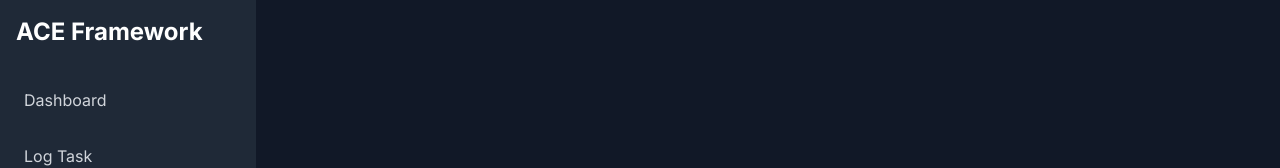
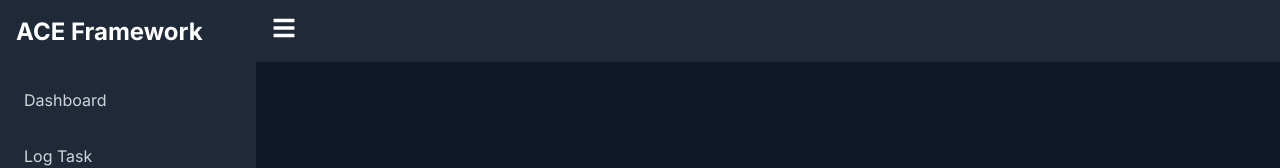
Before and after one commit to DanPace725/ace, a Next.js app: page /admin/actions in a window 1280 px wide. Shown: the top 168 px of the page. Built offline with nearby package versions, Linux system fonts and the light colour scheme; no server answers.

Commit message:
add actions and ui updates

```diff
--- a/app/actions/page.tsx
+++ b/app/actions/page.tsx
@@ -5,7 +5,7 @@ import { useRouter } from 'next/navigation';
 import { createClient } from '@/utils/supabase/client';
 import { fetchActions } from '@/utils/api/actions';
 import { createActionLog } from '@/utils/api/actionLogs';
-import { fetchManagedProfiles } from '@/utils/api/profiles';
+import { fetchManagedProfiles, updateProfileXP } from '@/utils/api/profiles';
 import { Action, ManagedProfile } from '@/types/app';
 import { toast } from 'react-toastify';
 
@@ -59,12 +59,20 @@ const LogTaskPage = () => {
     setIsLoading(true);
 
     try {
+      const selectedActionData = actions.find(action => action.id === selectedAction);
+      if (!selectedActionData) {
+        throw new Error('Selected action not found');
+      }
+
       await createActionLog({
         profile_id: selectedProfile.id,
         action_id: selectedAction,
         timestamp: date,
+        base_xp: selectedActionData.base_xp,
         bonus_xp: parseInt(bonusXP) || 0,
       });
+       // Update the profile's XP
+       await updateProfileXP(selectedProfile.id);
       toast.success('Task logged successfully');
       router.push('/dashboard');
     } catch (error) {
--- a/app/components/ClientLayout.tsx
+++ b/app/components/ClientLayout.tsx
@@ -4,20 +4,57 @@
 
 import { usePathname } from 'next/navigation'
 import Sidebar from './Sidebar'
+import { useSidebarContext } from '@/app/contexts/SidebarContext'
+import { FaBars } from 'react-icons/fa' // Assuming you're using react-icons for the toggle icon
 
+// ClientLayout component: Manages the layout structure including a collapsible sidebar
 export default function ClientLayout({ children }: { children: React.ReactNode }) {
+  // Get the current pathname to determine if we're on a page that should show the sidebar
   const pathname = usePathname()
   const isLoginPage = pathname === '/login'
   const isResetPasswordPage = pathname.startsWith('/reset-password')
 
+  // Use the sidebar context to manage the open/closed state of the sidebar
+  const { isSidebarOpen, setIsSidebarOpen } = useSidebarContext()
+
+  // Toggle function to open/close the sidebar
+  const toggleSidebar = () => setIsSidebarOpen(!isSidebarOpen)
+
+  // If we're on the login or reset password page, don't show the sidebar
   if (isLoginPage || isResetPasswordPage) {
     return <>{children}</>
   }
 
+  // Main layout structure with collapsible sidebar
   return (
-    <div className="flex">
-      <Sidebar />
-      <main className="flex-1">{children}</main>
+    <div className="flex h-screen overflow-hidden">
+      {/* Sidebar component with dynamic width based on open/closed state */}
+      <div
+        className={`transition-all duration-300 ease-in-out ${
+          isSidebarOpen ? 'w-64' : 'w-16'
+        }`}
+      >
+        <Sidebar isOpen={isSidebarOpen} />
+      </div>
+
+      {/* Main content area */}
+      <div className="flex flex-col flex-1 overflow-hidden">
+        {/* Header with sidebar toggle button */}
+        <header className="bg-gray-800 p-4">
+          <button
+            onClick={toggleSidebar}
+            className="text-white focus:outline-none"
+            aria-label={isSidebarOpen ? "Close sidebar" : "Open sidebar"}
+          >
+            <FaBars size={24} />
+          </button>
+        </header>
+
+        {/* Main content */}
+        <main className="flex-1 overflow-auto p-4">
+          {children}
+        </main>
+      </div>
     </div>
   )
 }
--- /dev/null
+++ b/app/components/ClientWrapper.tsx
@@ -0,0 +1,31 @@
+'use client'
+
+import { useState } from 'react'
+import { UserProvider } from '@/app/contexts/UserContext'
+import { SidebarContext } from '@/app/contexts/SidebarContext'
+import ClientLayout from './ClientLayout'
+import { ToastContainer } from 'react-toastify'
+import 'react-toastify/dist/ReactToastify.css'
+
+export default function ClientWrapper({ children }: { children: React.ReactNode }) {
+  const [isSidebarOpen, setIsSidebarOpen] = useState(true)
+
+  return (
+    <UserProvider>
+      <SidebarContext.Provider value={{ isSidebarOpen, setIsSidebarOpen }}>
+        <ClientLayout>{children}</ClientLayout>
+        <ToastContainer
+          position="top-right"
+          autoClose={3000}
+          hideProgressBar={false}
+          newestOnTop={false}
+          closeOnClick
+          rtl={false}
+          pauseOnFocusLoss
+          draggable
+          pauseOnHover
+        />
+      </SidebarContext.Provider>
+    </UserProvider>
+  )
+}
--- a/app/components/Sidebar.tsx
+++ b/app/components/Sidebar.tsx
@@ -3,7 +3,7 @@ import Link from 'next/link';
 import { usePathname, useRouter } from 'next/navigation';
 import { createClient } from '@/utils/supabase/client';
 
-const Sidebar = () => {
+const Sidebar = ({ isOpen }: { isOpen: boolean }) => {
   const pathname = usePathname();
   const router = useRouter();
   const supabase = createClient();
@@ -25,26 +25,32 @@ const Sidebar = () => {
   }
 
   return (
-    <nav className="bg-gray-800 w-64 min-h-screen p-4 flex flex-col">
-      <div className="text-white text-2xl font-bold mb-8">ACE Framework</div>
+    // Adjust the width based on the 'isOpen' state
+    <nav className={`bg-gray-800 ${isOpen ? 'w-64' : 'w-16'} min-h-screen p-4 flex flex-col transition-all duration-300`}>
+      {/* Show full title when open, only "ACE" when closed */}
+      <div className={`text-white text-2xl font-bold mb-8 ${isOpen ? '' : 'text-center'}`}>
+        {isOpen ? 'ACE Framework' : 'ACE'}
+      </div>
       <ul className="flex-grow">
         {navItems.map((item) => (
           <li key={item.path} className="mb-4">
             <Link href={item.path}>
               <span className={`block p-2 rounded ${
                 pathname === item.path ? 'bg-gray-700 text-white' : 'text-gray-300 hover:bg-gray-700'
-              }`}>
-                {item.name}
+              } ${isOpen ? '' : 'text-center'}`}>
+                {/* Show only first letter when closed */}
+                {isOpen ? item.name : item.name[0]}
               </span>
             </Link>
           </li>
         ))}
       </ul>
       <button
-        className="bg-gray-600 text-white p-2 rounded hover:bg-gray-700 mt-auto"
+        className={`bg-gray-600 text-white p-2 rounded hover:bg-gray-700 mt-auto ${isOpen ? '' : 'text-center'}`}
         onClick={handleLogout}
       >
-        Logout
+        {/* Show "Logout" when open, "L" when closed */}
+        {isOpen ? 'Logout' : 'L'}
       </button>
     </nav>
   );
--- /dev/null
+++ b/app/contexts/SidebarContext.tsx
@@ -0,0 +1,16 @@
+import { createContext, useContext } from 'react'
+
+type SidebarContextType = {
+  isSidebarOpen: boolean
+  setIsSidebarOpen: (isOpen: boolean) => void
+}
+
+export const SidebarContext = createContext<SidebarContextType | undefined>(undefined)
+
+export function useSidebarContext() {
+  const context = useContext(SidebarContext)
+  if (context === undefined) {
+    throw new Error('useSidebarContext must be used within a SidebarProvider')
+  }
+  return context
+}
--- a/app/layout.tsx
+++ b/app/layout.tsx
@@ -1,12 +1,6 @@
-// File path: app/layout.tsx
-
 import './globals.css'
 import { Inter } from 'next/font/google'
-import { UserProvider } from '@/app/contexts/UserContext'
-import ClientLayout from './components/ClientLayout'
-import { ToastContainer } from 'react-toastify'
-import 'react-toastify/dist/ReactToastify.css'
-
+import ClientWrapper from './components/ClientWrapper'
 
 const inter = Inter({ subsets: ['latin'] })
 
@@ -23,20 +17,7 @@ export default function RootLayout({
   return (
     <html lang="en">
       <body className={`${inter.className} bg-gray-900 text-white`}>
-        <UserProvider>
-          <ClientLayout>{children}</ClientLayout>
-          <ToastContainer
-           position="top-right"
-           autoClose={3000}
-           hideProgressBar={false}
-           newestOnTop={false}
-           closeOnClick
-           rtl={false}
-           pauseOnFocusLoss
-           draggable
-           pauseOnHover
-         />
-        </UserProvider>
+        <ClientWrapper>{children}</ClientWrapper>
       </body>
     </html>
   )
--- a/utils/api/actionLogs.ts
+++ b/utils/api/actionLogs.ts
@@ -4,6 +4,7 @@ export const createActionLog = async (actionLog: {
   profile_id: string;
   action_id: string;
   timestamp: string;
+  base_xp: number;
   bonus_xp?: number;
 }) => {
   const supabase = createClient();
```
Also changed, not shown: utils/api/profiles.ts (+22 -0 lines), 1 other file (tests, documents, lock files or other folders).
